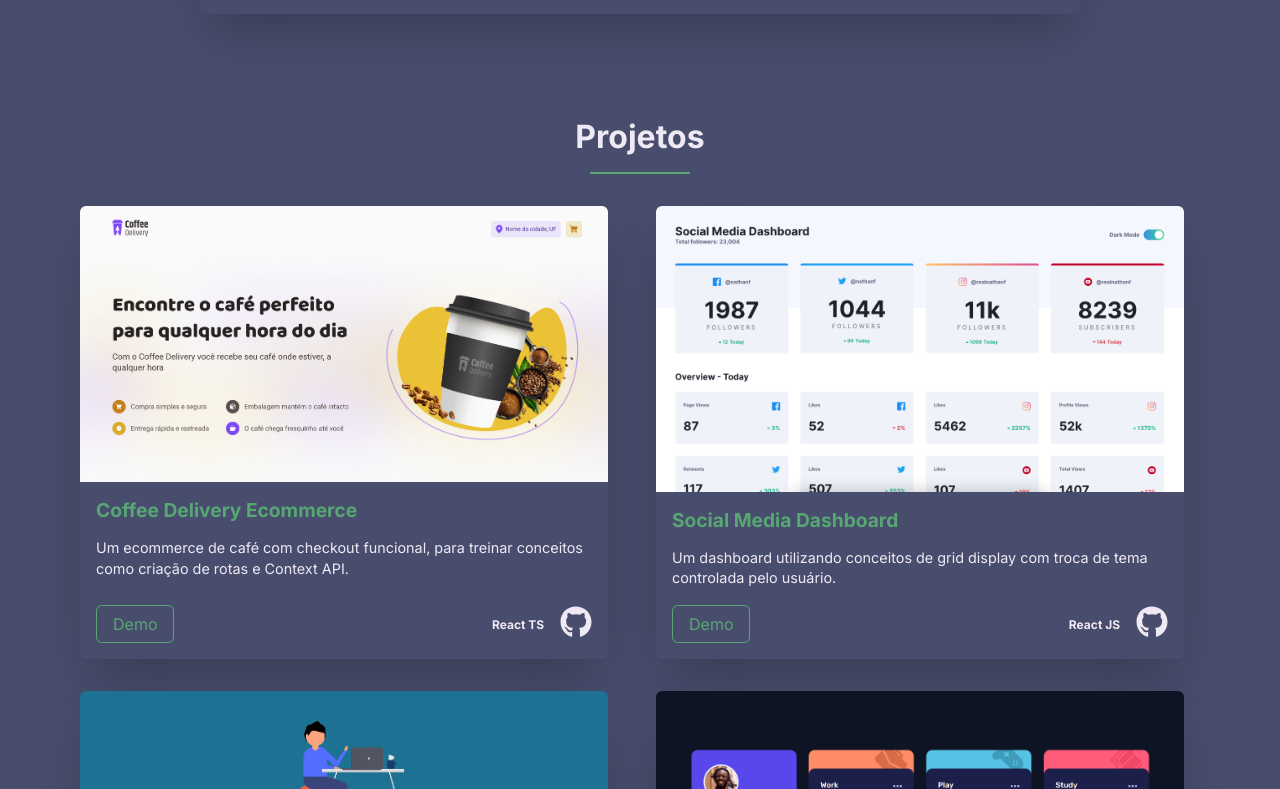
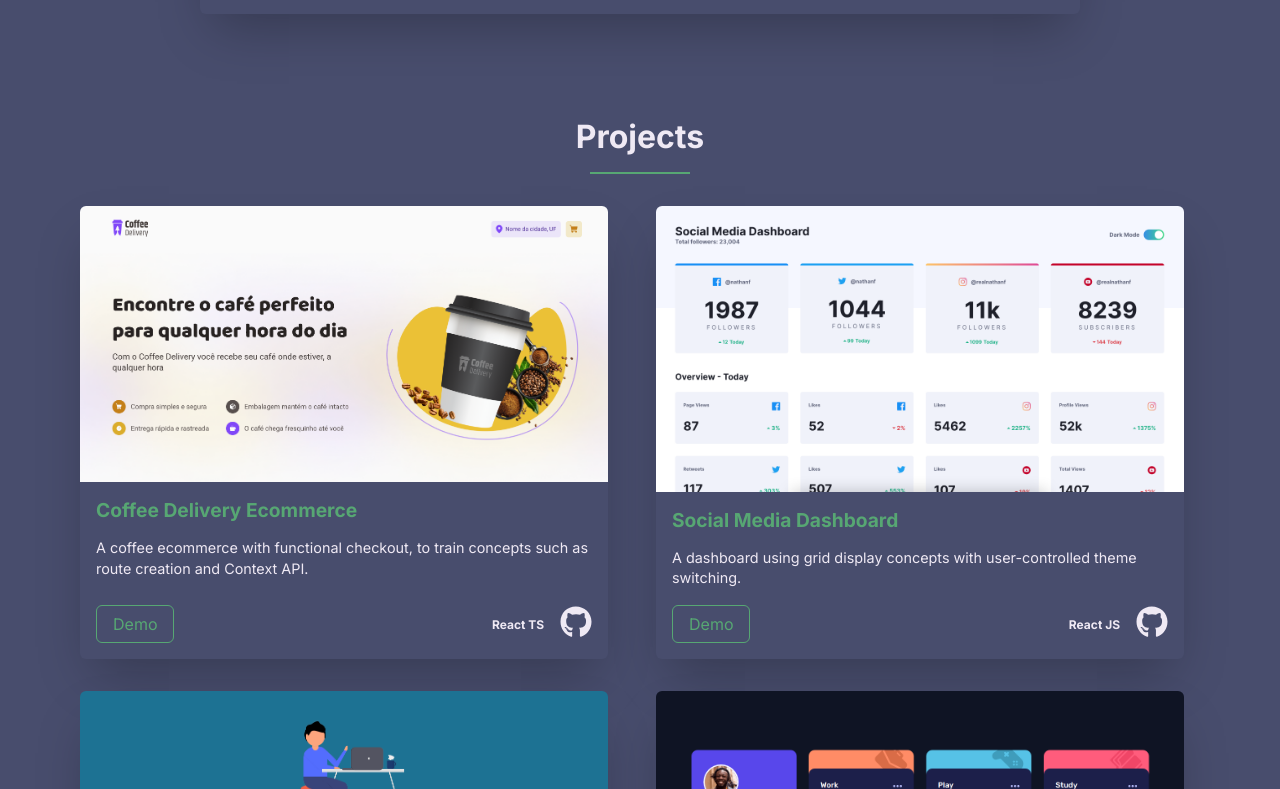
Before and after one commit to kdumagalhaes/hellocarlos, a React (Vite) app: page / in a window 1280 px wide. Shown: the part 1471-2260 px from the top of the page. Built offline with nearby package versions, Linux system fonts and the light colour scheme.

Commit message:
Add projects translation

```diff
--- a/src/components/Projects/Projects.tsx
+++ b/src/components/Projects/Projects.tsx
@@ -3,11 +3,11 @@ import { Container, ProjectsGrid } from './styles'
 
 // components
 import { Card, CardProps } from './Card/Card'
+import { useTranslation } from 'react-i18next'
 
 const projects: CardProps[] = [
   {
-    description:
-      'Um ecommerce de café com checkout funcional, para treinar conceitos como criação de rotas e Context API.',
+    description: 'projects.cards.cardDescription1',
     language: 'React TS',
     thumbnail: 'coffeedelivery',
     title: 'Coffee Delivery Ecommerce',
@@ -15,8 +15,7 @@ const projects: CardProps[] = [
     repository: 'https://github.com/kdumagalhaes/coffee-delivery-ecommerce',
   },
   {
-    description:
-      'Um dashboard utilizando conceitos de grid display com troca de tema controlada pelo usuário.',
+    description: 'projects.cards.cardDescription2',
     language: 'React JS',
     thumbnail: 'dashboard',
     title: 'Social Media Dashboard',
@@ -25,8 +24,7 @@ const projects: CardProps[] = [
       'https://github.com/kdumagalhaes/social-media-dashboard-reactjs',
   },
   {
-    description:
-      'Um encurtador de URL em VUE Js, utilizando VueX para contexto e a API do Bit.ly.',
+    description: 'projects.cards.cardDescription3',
     language: 'Vue',
     thumbnail: 'encurtador',
     title: 'Encurtador de URL',
@@ -34,8 +32,7 @@ const projects: CardProps[] = [
     repository: 'https://github.com/kdumagalhaes/link-shortener-vue',
   },
   {
-    description:
-      'Um dashboard de acompanhamento de tempo criado usando React, TypeScript, Redux e Vite baseado em um desafio do Frontendmentor.',
+    description: 'projects.cards.cardDescription4',
     language: 'React TS',
     thumbnail: 'timetracking',
     title: 'Time Tracking Dashboard',
@@ -45,16 +42,18 @@ const projects: CardProps[] = [
 ]
 
 export function Projects() {
+  const { t } = useTranslation()
+
   return (
     <Container id="projects">
-      <SectionTitle text="Projetos" />
+      <SectionTitle text="projects.title" />
       <ProjectsGrid>
         {projects.map((project) => {
           return (
             <Card
               key={project.title}
               title={project.title}
-              description={project.description}
+              description={t(project.description)}
               language={project.language}
               thumbnail={project.thumbnail}
               url={`${project.url}`}
--- a/src/components/i18n/locales/en-us.js
+++ b/src/components/i18n/locales/en-us.js
@@ -22,5 +22,18 @@ export default {
         'Previously, he was responsible for managing the team of Support Analysts in the Physical Stores Product area. As a leader, my role was to ensure well-being and provide the best environment for the team to work with high performance and engagement. In addition, I also conducted action planning based on our demands and goals.',
       resumeBtn: 'Resume',
     },
+    projects: {
+      title: 'Projects',
+      cards: {
+        cardDescription1:
+          'A coffee ecommerce with functional checkout, to train concepts such as route creation and Context API.',
+        cardDescription2:
+          'A dashboard using grid display concepts with user-controlled theme switching.',
+        cardDescription3:
+          'A URL shortener in VUE Js, using VueX for context and the Bit.ly API.',
+        cardDescription4:
+          'A time tracking dashboard created using React, TypeScript, Redux and Vite based on a Frontendmentor challenge.',
+      },
+    },
   },
 }
--- a/src/components/i18n/locales/fr-fr.js
+++ b/src/components/i18n/locales/fr-fr.js
@@ -18,5 +18,14 @@ export default {
       thirdParagraph: `Auparavant, il était responsable de la gestion de l'équipe d'analystes de support dans le domaine des produits des magasins physiques. En tant que leader, mon rôle était d'assurer le bien-être et de fournir le meilleur environnement pour que l'équipe travaille avec un haut niveau de performance et d'engagement. De plus, j'ai également mené une planification des actions en fonction de nos demandes et de nos objectifs.`,
       resumeBtn: 'Resumè',
     },
+    projects: {
+      title: 'Projets',
+      cards: {
+        cardDescription1: `Un café ecommerce avec caisse fonctionnelle, pour former des concepts tels que la création d'itinéraire et l'API Context.`,
+        cardDescription2: `Un tableau de bord utilisant des concepts d'affichage en grille avec changement de thème contrôlé par l'utilisateur.`,
+        cardDescription3: `Un raccourcisseur d'URL dans VUE Js, utilisant VueX pour le contexte et l'API Bit.ly.`,
+        cardDescription4: `Un tableau de bord de suivi du temps créé à l'aide de React, TypeScript, Redux et Vite basé sur un défi Frontendmentor.`,
+      },
+    },
   },
 }
--- a/src/components/i18n/locales/pt-br.js
+++ b/src/components/i18n/locales/pt-br.js
@@ -22,5 +22,18 @@ export default {
         'Anteriormente, era responsável pela gestão da equipe de Analistas de Suporte da área de Produto de Lojas Físicas. Como líder, meu papel era garantir o bem-estar e proporcionar o melhor ambiente para a equipe trabalhar com alto desempenho e engajamento. Além disso, também conduzia o planejamento de ações com base em nossas demandas e metas.',
       resumeBtn: 'Currículo',
     },
+    projects: {
+      title: 'Projetos',
+      cards: {
+        cardDescription1:
+          'Um ecommerce de café com checkout funcional, para treinar conceitos como criação de rotas e Context API.',
+        cardDescription2:
+          'Um dashboard utilizando conceitos de grid display com troca de tema controlada pelo usuário.',
+        cardDescription3:
+          'Um encurtador de URL em VUE Js, utilizando VueX para contexto e a API do Bit.ly.',
+        cardDescription4:
+          'Um dashboard de acompanhamento de tempo criado usando React, TypeScript, Redux e Vite baseado em um desafio do Frontendmentor.',
+      },
+    },
   },
 }
```
